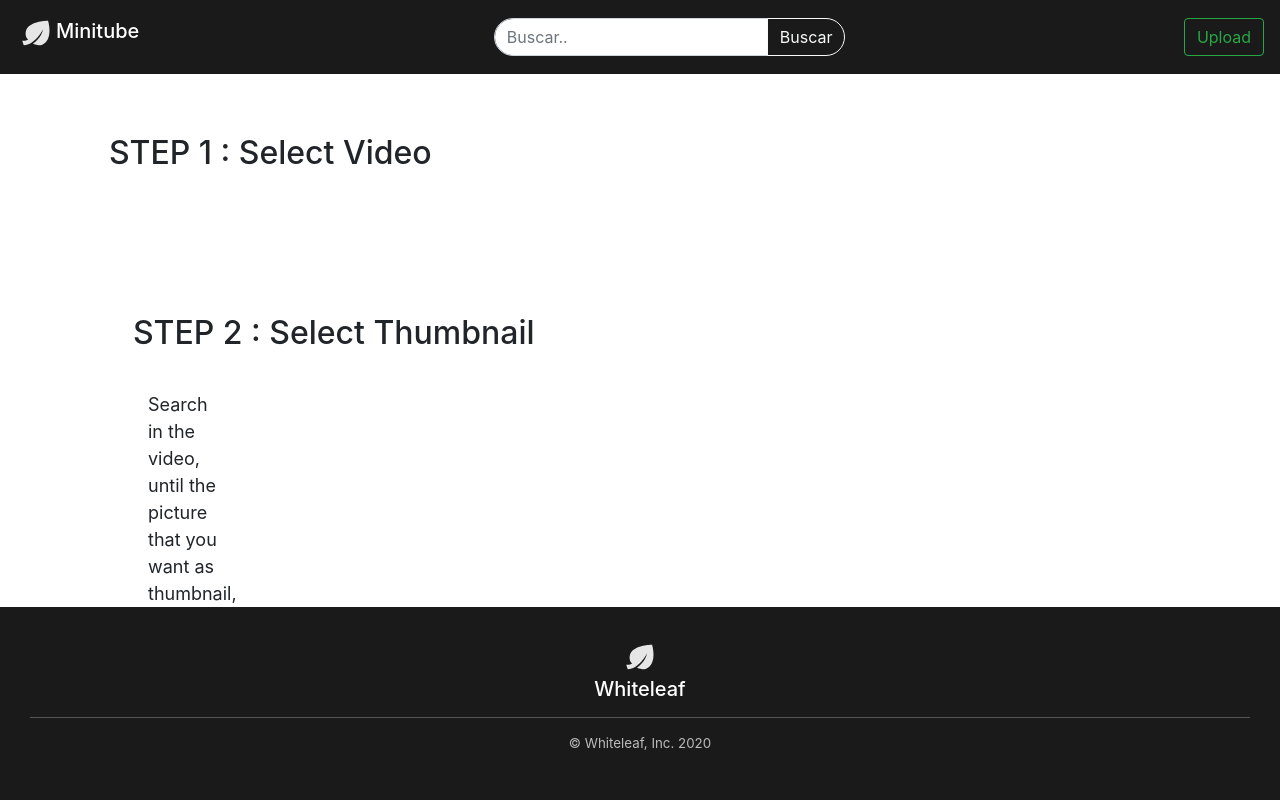
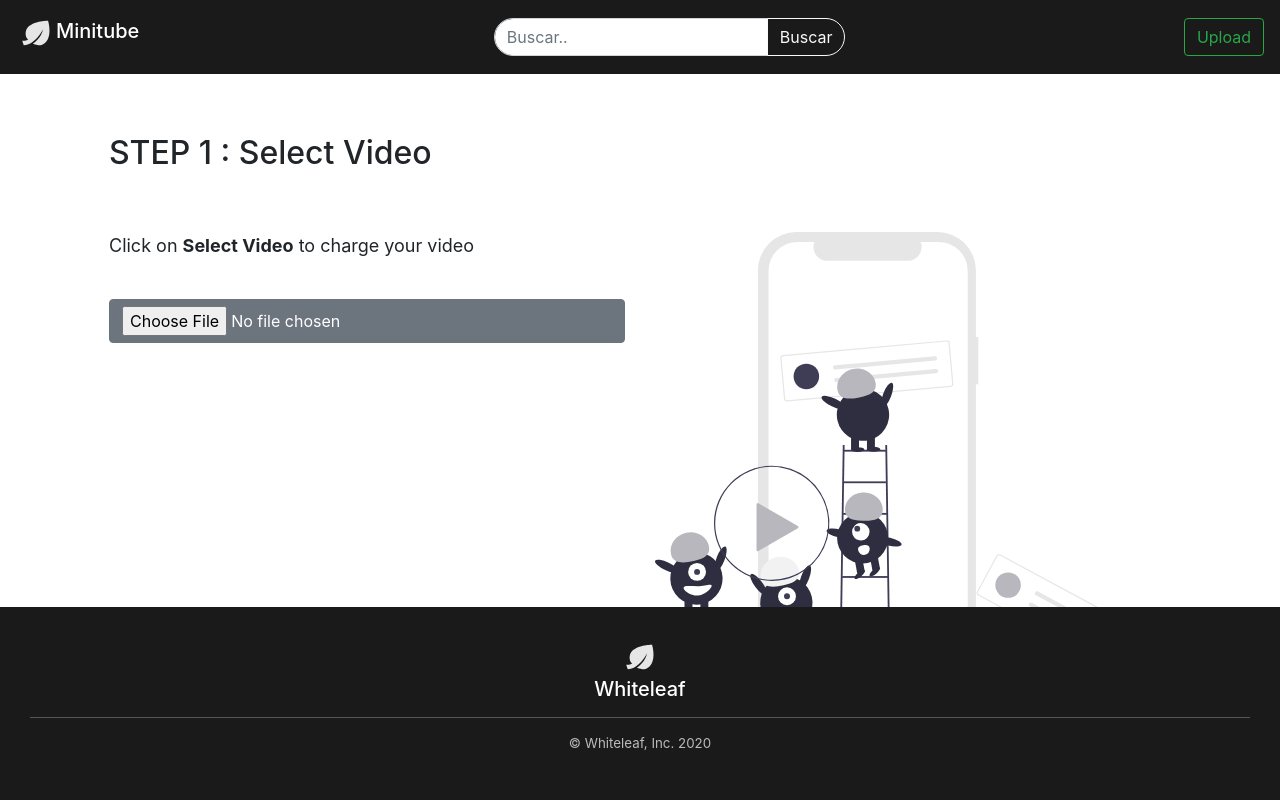
Before and after one commit to Loudev19/minitube-frontend, an Angular app: page /upload in a window 1280 px wide. Shown: the top 800 px of the page. Built offline with nearby package versions, Linux system fonts and the light colour scheme; grey boxes are pictures that could not be loaded.

Commit message:
fix: bug in state in upload video component

```diff
--- a/src/app/pages/uploadvideo/uploadvideo.component.html
+++ b/src/app/pages/uploadvideo/uploadvideo.component.html
@@ -1,10 +1,5 @@
-<div class="container-fluid p-4 box" *ngIf="end==false">
-    <div *ngIf="state==false" >
-        <h2> STEP 1 : Select Video</h2>
-        <div class="row">
-            <div class="col-6">
-<div class="container-fluid p-4">
-    <div *ngIf="state" >
+<div class="container-fluid p-4" *ngIf="end==false">
+    <div *ngIf="!state" >
         <h2> STEP 1 : Select Video</h2>
         <div class="row">
             <div class="col-md-6">
@@ -32,7 +27,7 @@
 
         </div>
     </div>
-    <div *ngIf="!state">
+    <div *ngIf="state">
         <h2> STEP 2 : Select Thumbnail</h2>
         <div class="row">
             <div class="col-6" >
```
